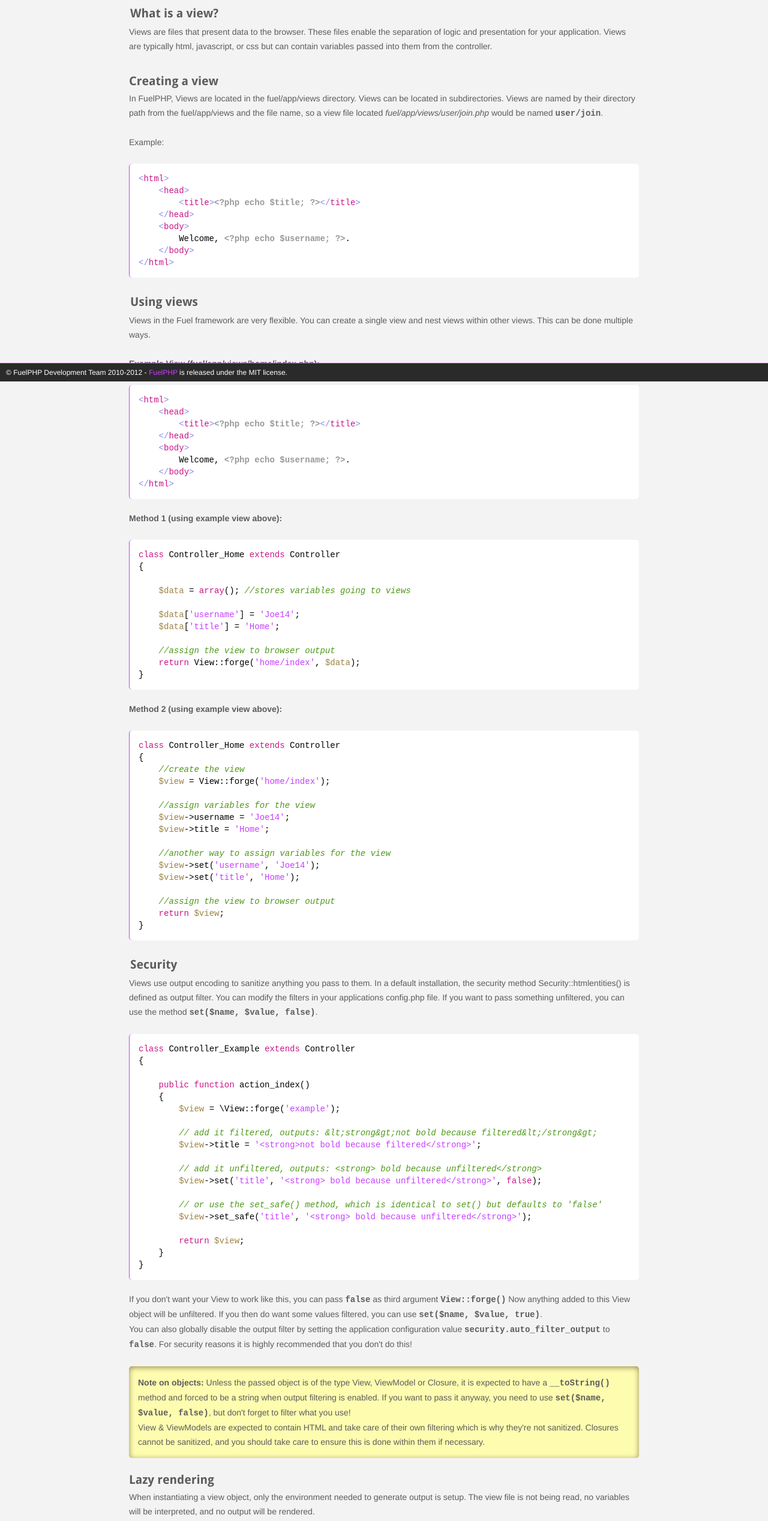
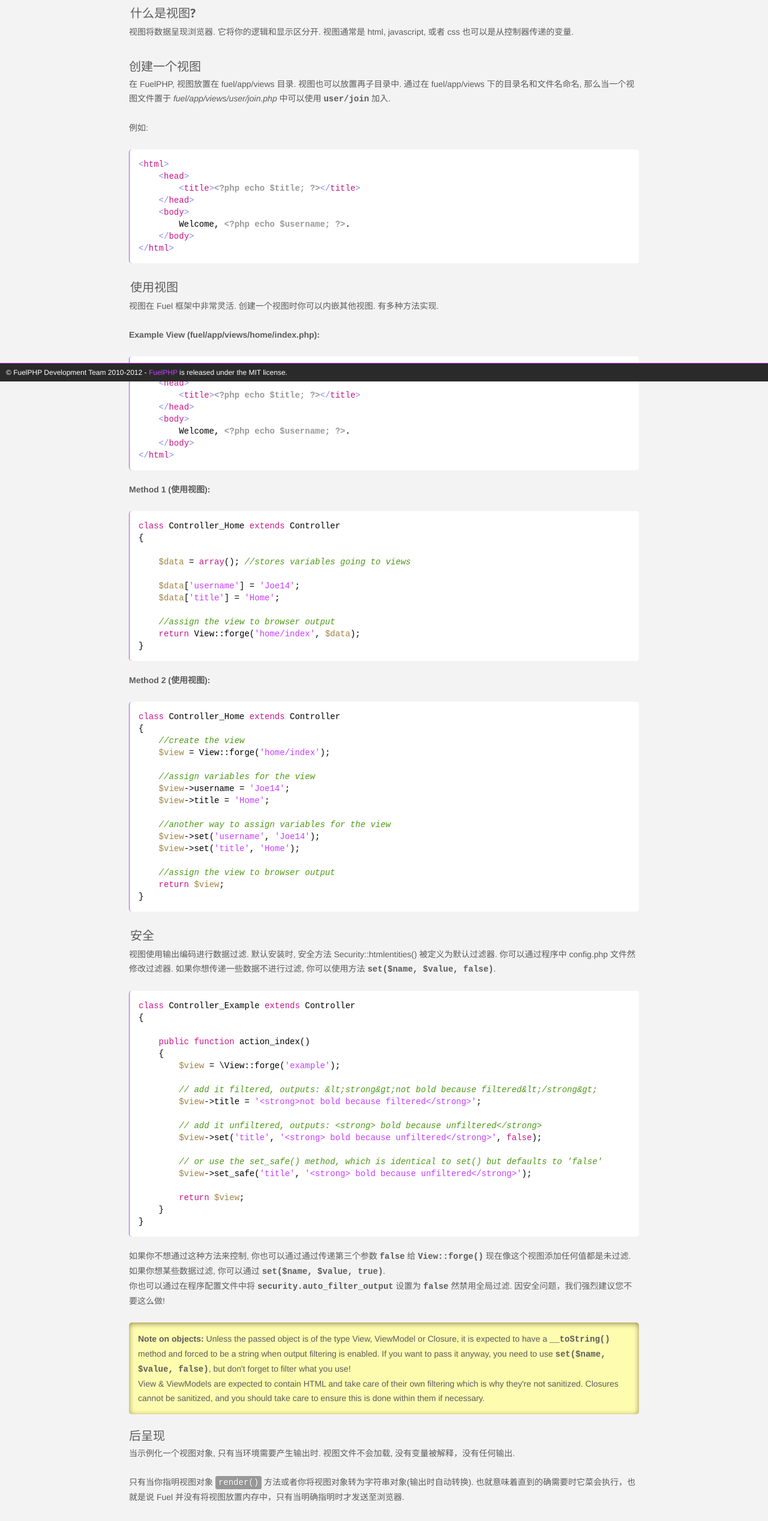
Before and after one commit to erhuabushuo/fuelphp-doc-cn, a plain HTML site: page general/views.html in a window 1280 px wide. Shown: the part 164-2700 px from the top of the page at 60% size. Drawn offline with Linux system fonts and the light colour scheme.

Commit message:
complete views

```diff
--- a/assets/js/combined.js
+++ b/assets/js/combined.js
@@ -368,7 +368,7 @@ panes.main = {
 		"环境":		"general/environments.html",
 		"模型-视图-控制器":	"general/mvc.html",
 		"模型":			"general/models.html",
-		"Views":			"general/views.html",
+		"视图":			"general/views.html",
 		"ViewModels":		"general/viewmodels.html",
 		"Controllers": {
 			"Base" :		"general/controllers/base.html",
--- a/general/views.html
+++ b/general/views.html
@@ -10,7 +10,7 @@
 		var path = './../';
 	</script>
 	<script src="./../assets/js/combined.js"></script>
-	<title>Views - General - FuelPHP Documentation</title>
+	<title>视图 - 常规 - FuelPHP 文档</title>
 </head>
 <body>
 	<div id="container">
@@ -18,7 +18,7 @@
 			<div class="table">
 				<h1>
 					<strong>FuelPHP, a PHP 5.3 Framework</strong>
-					Documentation
+					文档
 				</h1>
 
 				<form id="google_search">
@@ -33,7 +33,7 @@
 
 				<div class="clear"></div>
 			</nav>
-			<a href="#" id="toc_handle">table of contents</a>
+			<a href="#" id="toc_handle">目录</a>
 			<div class="clear"></div>
 		</header>
 
@@ -46,15 +46,15 @@
 
 			<h2>Views</h2>
 
-			<h3 id="what_is_a_view">What is a view?</h3>
+			<h3 id="what_is_a_view">什么是视图?</h3>
 
-			<p>Views are files that present data to the browser. These files enable the separation of logic and presentation for your application. Views are typically html, javascript, or css but can contain variables passed into them from the controller.</p>
+			<p>视图将数据呈现浏览器. 它将你的逻辑和显示区分开. 视图通常是 html, javascript, 或者 css 也可以是从控制器传递的变量.</p>
 
-			<h3>Creating a view</h3>
+			<h3>创建一个视图</h3>
 
-			<p>In FuelPHP, Views are located in the fuel/app/views directory. Views can be located in subdirectories. Views are named by their directory path from the fuel/app/views and the file name, so a view file located <em>fuel/app/views/user/join.php</em> would be named <kbd>user/join</kbd>.</p>
+			<p>在 FuelPHP, 视图放置在 fuel/app/views 目录. 视图也可以放置再子目录中. 通过在 fuel/app/views 下的目录名和文件名命名, 那么当一个视图文件置于 <em>fuel/app/views/user/join.php</em> 中可以使用 <kbd>user/join</kbd> 加入.</p>
 
-			<p>Example:</p>
+			<p>例如:</p>
 
 	<pre class="html"><code>&lt;html&gt;
 	&lt;head&gt;
@@ -66,9 +66,9 @@
 &lt;/html&gt;
 </code></pre>
 
-			<h3 id="using_views">Using views</h3>
+			<h3 id="using_views">使用视图</h3>
 
-			<p>Views in the Fuel framework are very flexible. You can create a single view and nest views within other views. This can be done multiple ways.</p>
+			<p>视图在 Fuel 框架中非常灵活. 创建一个视图时你可以内嵌其他视图. 有多种方法实现.</p>
 
 			<p><strong>Example View (fuel/app/views/home/index.php):</strong></p>
 			<pre class="html"><code>&lt;html&gt;
@@ -81,7 +81,7 @@
 &lt;/html&gt;
 </code></pre>
 
-			<p><strong>Method 1 (using example view above):</strong></p>
+			<p><strong>Method 1 (使用视图):</strong></p>
 
 			<pre class="php"><code>class Controller_Home extends Controller
 {
@@ -95,7 +95,7 @@
 	return View::forge('home/index', $data);
 }</code></pre>
 
-			<p><strong>Method 2 (using example view above):</strong></p>
+			<p><strong>Method 2 (使用视图):</strong></p>
 
 			<pre class="php"><code>class Controller_Home extends Controller
 {
@@ -114,11 +114,11 @@
 	return $view;
 }</code></pre>
 
-			<h3 id="security">Security</h3>
+			<h3 id="security">安全</h3>
 
-			<p>Views use output encoding to sanitize anything you pass to them. In a default installation, the security method
-				Security::htmlentities() is defined as output filter. You can modify the filters in your applications config.php file.
-				If you want to pass something unfiltered, you can use the method <kbd>set($name, $value, false)</kbd>.</p>
+			<p>视图使用输出编码进行数据过滤. 默认安装时, 安全方法
+				Security::htmlentities() 被定义为默认过滤器. 你可以通过程序中 config.php 文件然修改过滤器.
+				如果你想传递一些数据不进行过滤, 你可以使用方法 <kbd>set($name, $value, false)</kbd>.</p>
 
 			<pre class="php"><code>class Controller_Example extends Controller
 {
@@ -140,12 +140,10 @@
 	}
 }</code></pre>
 
-			<p>If you don't want your View to work like this, you can pass <kbd>false</kbd> as third argument <kbd>View::forge()</kbd>
-			Now anything added to this View object will be unfiltered.  If you then do want some values filtered, you can use
+			<p>如果你不想通过这种方法来控制, 你也可以通过通过传递第三个参数 <kbd>false</kbd> 给 <kbd>View::forge()</kbd>
+			现在像这个视图添加任何值都是未过滤.  如果你想某些数据过滤, 你可以通过
 			<kbd>set($name, $value, true)</kbd>.<br />
-			You can also globally disable the output filter by setting the application
-			configuration value <kbd>security.auto_filter_output</kbd> to <kbd>false</kbd>. For security reasons it is highly recommended
-			that you don't do this!</p>
+			你也可以通过在程序配置文件中将 <kbd>security.auto_filter_output</kbd> 设置为 <kbd>false</kbd> 然禁用全局过滤. 因安全问题，我们强烈建议您不要这么做!</p>
 
 			<p class="note"><strong>Note on objects:</strong> Unless the passed object is of the type View, ViewModel or Closure, it is
 			expected to have a <kbd>__toString()</kbd> method and forced to be a string when output filtering is enabled. If you want
@@ -155,22 +153,18 @@
 			not sanitized. Closures cannot be sanitized, and you should take care to ensure this is done within them if
 			necessary.</p>
 
-			<h3>Lazy rendering</h3>
+			<h3>后呈现</h3>
 
 			<p>
-				When instantiating a view object, only the environment needed to generate output is setup. The view file is not
-				being read, no variables will be interpreted, and no output will be rendered.
+				当示例化一个视图对象, 只有当环境需要产生输出时. 视图文件不会加载, 没有变量被解释，没有任何输出.
 			</p>
 			<p>
-				This only happens when you explicitly call the <code>render()</code> method on the view object or when you
-				cast the view object to a string (which happens automatically when you echo it). This means no views are processed
-				until it's absolutely needed. It also means that Fuel doesn't keep rendered views in memory until it is time to
-				send them to the browser.
+				只有当你指明视图对象 <code>render()</code> 方法或者你将视图对象转为字符串对象(输出时自动转换). 也就意味着直到的确需要时它菜会执行，也就是说 Fuel 并没有将视图放置内存中，只有当明确指明时才发送至浏览器.
 			</p>
 
-			<h3>Nesting Views</h3>
+			<h3>嵌套视图</h3>
 
-			<p>Views can also be nested to contain other views. This can be done multiple ways.</p>
+			<p>视图可以嵌套其他视图. 有多种方法可以实现.</p>
 
 			<h3>Example Views</h3>
 
@@ -207,7 +201,7 @@
 	&amp;copy; Copyright &lt;?php echo date(&#0x27;Y&#0x27;);?&gt; &lt;?php echo $site_title; ?&gt;
 &lt;/div&gt;</code></pre>
 
-			<h3 id="method_one">Method 1 (using example views above and lazy rendering):</h3>
+			<h3 id="method_one">Method 1 (后呈现方法显示以上视图):</h3>
 
 			<pre class="php"><code>class Controller_Home extends Controller
 {
@@ -233,7 +227,7 @@
 	}
 }</code></pre>
 
-			<h3 id="method_two">Method 2 (using example views above and forced rendering):</h3>
+			<h3 id="method_two">Method 2 (立即呈现使用以上视图):</h3>
 
 			<pre class="php"><code>class Controller_Home extends Controller
 {
```
